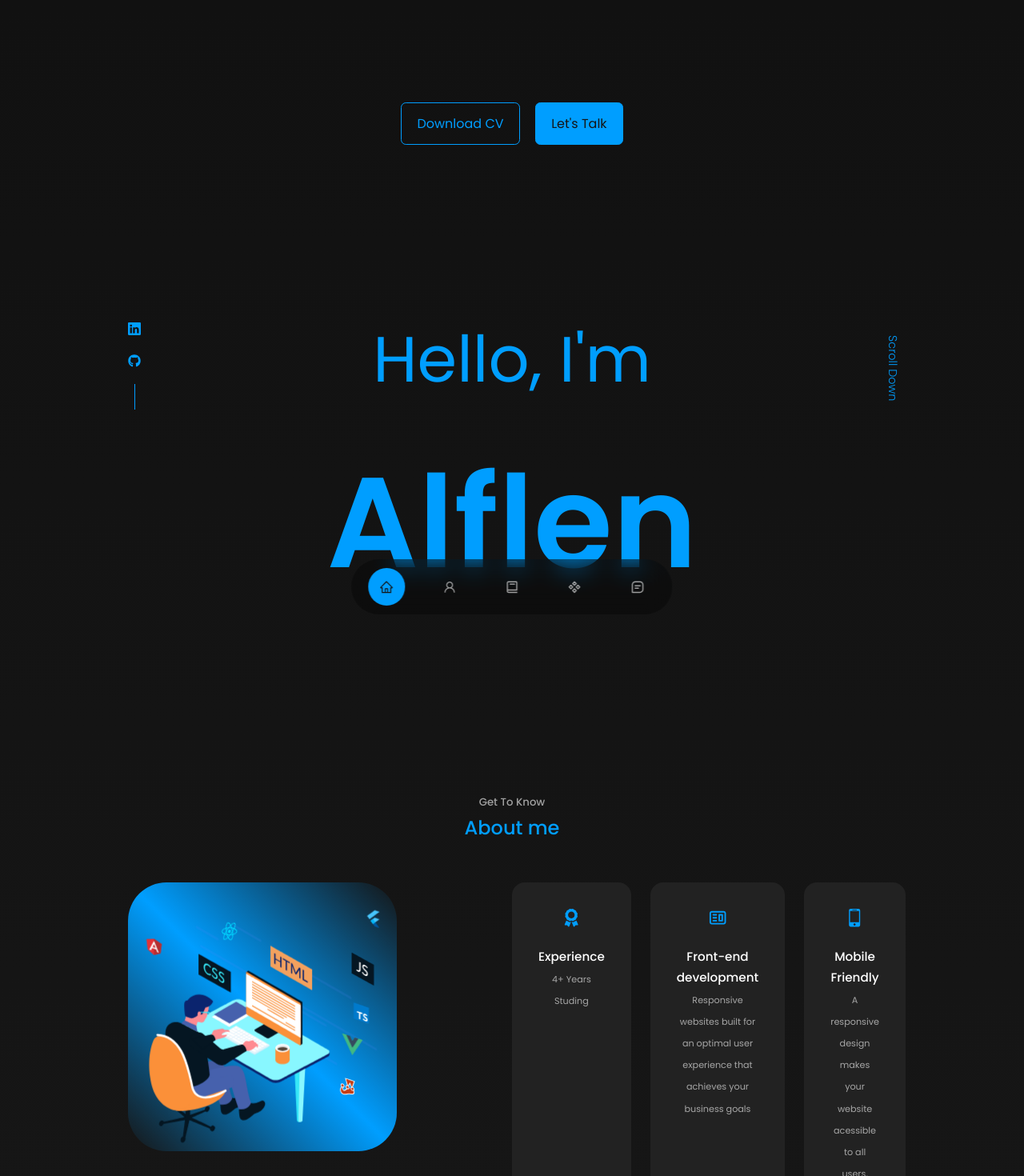
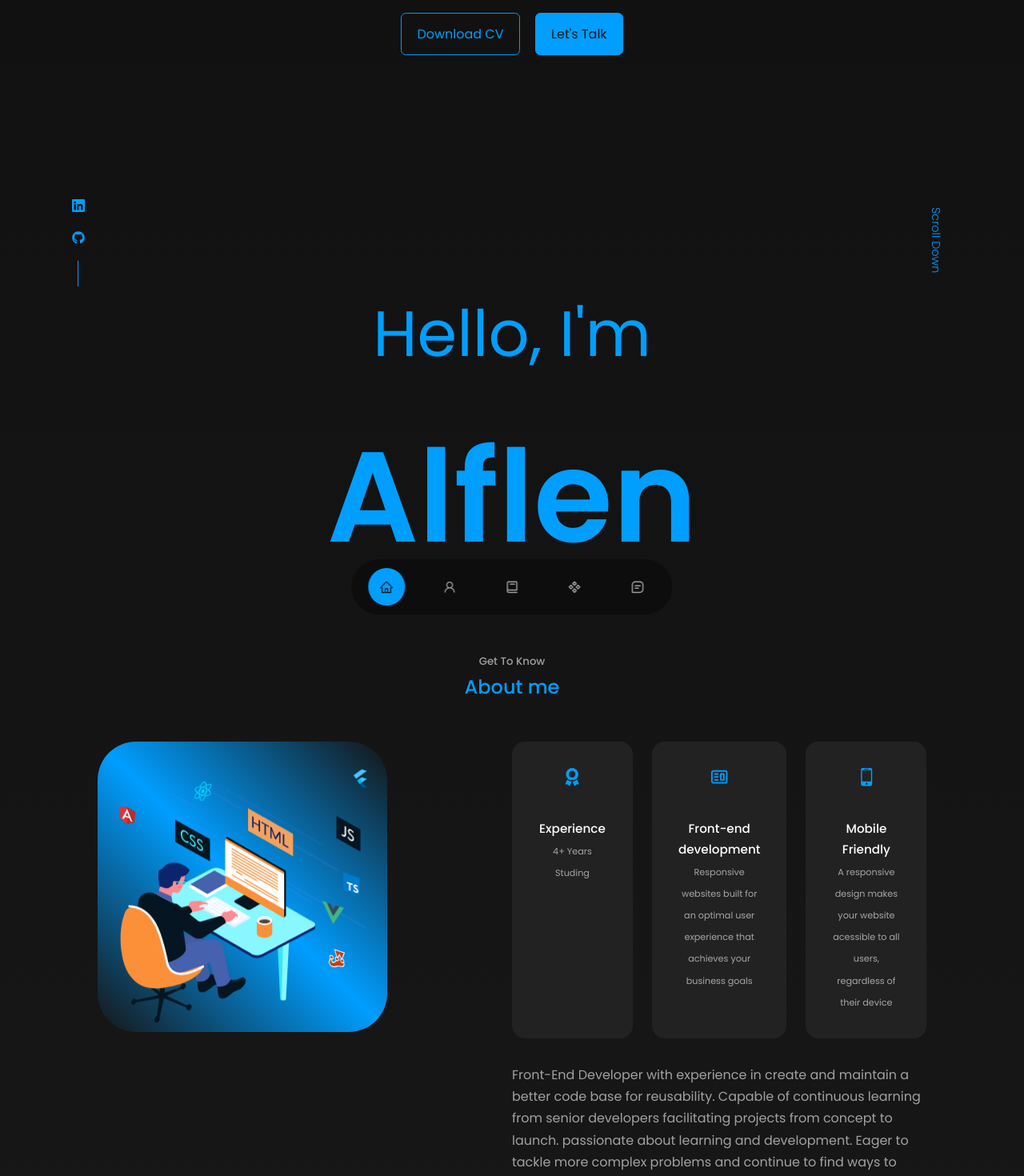
Before and after one commit to AlflenGabriel/personalPortfolio, a React (Create React App) app: page / in a window 1280 px wide. Shown: the top 1470 px of the page at 80% size. Built offline with nearby package versions, Linux system fonts and the light colour scheme.

Commit message:
fixing viewports and random improvements

```diff
--- a/src/App.jsx
+++ b/src/App.jsx
@@ -22,12 +22,22 @@ const App = () => {
 
   return (
     <>
-      <div className='sections'>
-        <Header />
-        <About />
-        <Experience />
-        <Portfolio />
-        <Contact />
+      <div className='container'>
+        <section>
+          <Header />
+        </section>
+        <section>
+          <About />
+        </section>
+        <section>
+          <Experience />
+        </section>
+        <section>
+          <Portfolio />
+        </section>
+        <section>
+          <Contact />
+        </section>
       </div>
       <Nav/>
       <Footer />
--- a/src/components/contact/contact.css
+++ b/src/components/contact/contact.css
@@ -1,4 +1,5 @@
 .container.contact__container {
+    padding-top: 10rem;
     width: 58%;
     display: grid;
     grid-template-columns: 30% 58%;
--- a/src/components/experience/Experience.jsx
+++ b/src/components/experience/Experience.jsx
@@ -40,7 +40,7 @@ const Experience = () => {
             </article>
           </div>
         </div>
-        <div className="experience__backend">
+        <div className="experience__others">
         <h3>Others</h3>
           <div className="experience__content">
             <article className='experience__details'>
--- a/src/components/experience/experience.css
+++ b/src/components/experience/experience.css
@@ -1,4 +1,5 @@
 .experience__container {
+    padding-top: 10rem;
     display: grid;
     grid-template-columns: 1fr 1fr;
     gap: 2rem;
--- a/src/components/header/Header.jsx
+++ b/src/components/header/Header.jsx
@@ -10,13 +10,13 @@ var typewriter = new Typewriter(null, {
 
 const Header = () => {
   return (
-    <header id='Header'>
+    <section id='Header'>
     <div className="container header__container">
     <CTA />
     <HeaderSocials />
 
     <div className="me">
-    <Typewriter options={{
+    <Typewriter className="typewriter" options={{
       loop: true,
       }}
       onInit={(typewriter) => {
@@ -31,7 +31,7 @@ const Header = () => {
 
     <a href="#Contact" className='scroll__down'>Scroll Down</a>
     </div>
-    </header>
+    </section>
   )
 }
 
--- a/src/components/header/header.css
+++ b/src/components/header/header.css
@@ -1,16 +1,11 @@
-header {
-    height: 100vh;
-    padding-top: 7rem;
-    overflow: hidden;
-}
-
 .header__container {
     text-align: center;
-    height: 100%;
+    height: 100vh;
     position: relative;
 }
 
 .cta {
+    padding-top: 1rem;
     display: flex;
     gap: 1.2rem;
     justify-content: center;
@@ -22,8 +17,8 @@ header {
     align-items: center;
     gap: 0.8rem;
     position: absolute;
-    left: 0;
-    bottom: 18rem;
+    left: -2rem;
+    bottom: 27.6rem;
 }
 
 .header__socials::after {
@@ -33,7 +28,8 @@ header {
     background: var(--color-primary);
 }
 
-.me{
+.me .Typewriter{
+    margin-top: 5rem;
     padding: 200px 0;
     font-size: 5rem;
     color: var(--color-primary);
@@ -54,8 +50,8 @@ header {
 
 .scroll__down {
     position: absolute;
-    right: -2.3rem;
-    bottom: 20.5rem;
+    right: -3.3rem;
+    bottom: 30.5rem;
     transform: rotate(90deg);
     font-weight: 300;
     font-size: 0.9rem;
--- a/src/components/nav/Nav.jsx
+++ b/src/components/nav/Nav.jsx
@@ -17,19 +17,19 @@ const Nav = () => {
 	    <AiOutlineHome />
       </Link></li>
       <li className='nav-item'>
-      <Link to="About" spy={true} smooth={true} offset={98} duration={100}>
+      <Link to="About" spy={true} smooth={true} offset={0} duration={100}>
 	    <AiOutlineUser />
       </Link></li>
       <li className='nav-item'>
-      <Link to="Experience" spy={true} smooth={true} offset={98} duration={100}>
+      <Link to="Experience" spy={true} smooth={true} offset={0} duration={100}>
 	    <BiBook />
       </Link></li>
       <li className='nav-item'>
-      <Link to="Portfolio" spy={true} smooth={true} offset={98} duration={100}>
+      <Link to="Portfolio" spy={true} smooth={true} offset={0} duration={100}>
 	    <TbComponents />
       </Link></li>
       <li className='nav-item'>
-      <Link to="Contact" spy={true} smooth={true} offset={40} duration={100}>
+      <Link to="Contact" spy={true} smooth={true} offset={0} duration={100}>
 	    <BiMessageSquareDetail />
       </Link></li>
       </ul>
--- a/src/components/portfolio/portfolio.css
+++ b/src/components/portfolio/portfolio.css
@@ -17,6 +17,11 @@
     background: transparent;
 }
 .portfolio__item-image {
+    width: 65%;
+    height: auto;
+    margin-left: auto;
+    margin-right: auto;
+    display: block;
     border-radius: 1.5rem;
     overflow: hidden;
 }
--- a/src/index.css
+++ b/src/index.css
@@ -21,7 +21,7 @@
 
     --transition: all 400ms ease;
 
-    --container-width-lg: 75%;
+    --container-width-lg: 90%;
     --container-width-md: 85%;
     --container-width-sm: 90%;
 }
@@ -70,7 +70,10 @@ ul {
 }
 
 section {
-    margin-top: 4rem;
+    width: 100%;
+    height: 100vh;
+    margin: 0 auto;
+    overflow: hidden;
 }
 
 section > h2,
@@ -82,6 +85,9 @@ section > h5 {
 section h2 {
     color: var(--color-primary);
     margin-bottom: 3rem;
+}
+section h5 {
+    padding-top: 1rem;
 }
 
 .text-light {
```
